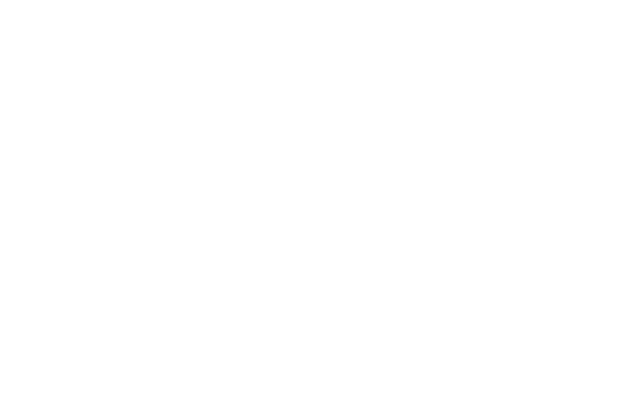
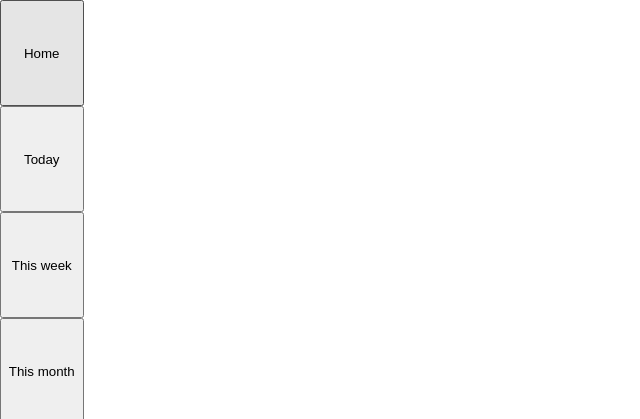
Before and after one commit to agiemza/todo-app, a website built with webpack: page dist/index.html in a window 1280 px wide. Shown: the top 419 px of the page, without its empty margins (0-640 px from the left). Built offline with nearby package versions, Linux system fonts and the light colour scheme.

Commit message:
create navbar

```diff
--- /dev/null
+++ b/src/components/App.js
@@ -0,0 +1,13 @@
+import Navbar from "./layout/Navbar"
+
+export default class App {
+    static root = document.querySelector("#root")
+
+    static load() {
+        this.loadLayout()
+    }
+
+    static loadLayout() {
+        Navbar.render(root)
+    }
+}
--- /dev/null
+++ b/src/components/layout/Navbar.js
@@ -0,0 +1,33 @@
+export default class Navbar {
+
+    static render(output) {
+        const nav = document.createElement("nav")
+        nav.appendChild(this.createTabsSection())
+        nav.appendChild(this.createProjectsSection())
+        output.appendChild(nav)
+    }
+
+    static createTabsSection() {
+        const section = document.createElement("section")
+        const tabs = ["Home", "Today", "This week", "This month"]
+        tabs.forEach(tab => {
+            const element = document.createElement("button")
+            element.classList.add("nav-fixed-button")
+            element.textContent = tab
+            section.appendChild(element)
+        })
+        return section
+    }
+
+    static createProjectsSection() {
+        const section = document.createElement("section")
+        const heading = document.createElement("h2")
+        heading.textContent = "Projects"
+        const list = document.createElement("ul")
+        list.classList.add("nav-projects-list")
+        section.appendChild(heading)
+        section.appendChild(list)
+        return section
+    }
+
+}
--- a/src/index.js
+++ b/src/index.js
@@ -1 +1,4 @@
+import App from "./components/App"
 import "./style.css"
+
+document.addEventListener("DOMContentLoaded", App.load())
--- a/src/style.css
+++ b/src/style.css
@@ -3,3 +3,25 @@
     padding: 0;
     box-sizing: border-box;
 }
+
+:root {
+
+}
+
+#root {
+    display: grid;
+    grid-template-rows: auto 1fr auto;
+    grid-template-columns: auto 1fr;
+    min-height: 100vh;
+}
+
+nav {
+    display: grid;
+    grid-template-columns: 1fr;
+    grid-row: 2;
+    grid-column: 1;
+}
+nav > section {
+    display: grid;
+    grid-template-columns: 1fr;
+}
```
Also changed, not shown: README.md (added).
